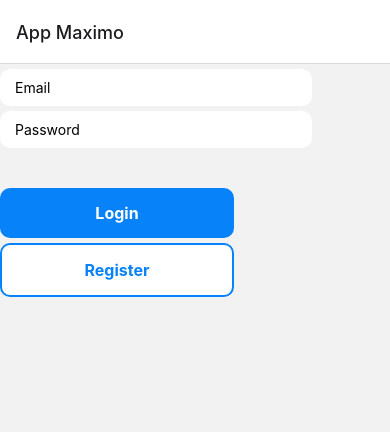
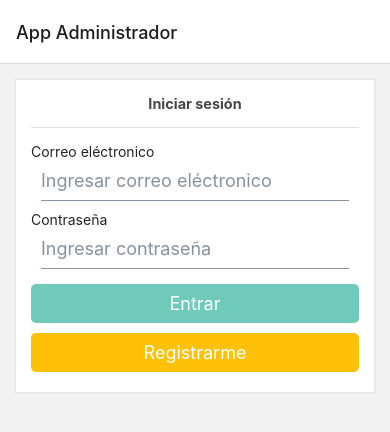
Before and after one commit to ProgrammerAuditore/app-react-native, a React Native app: screen /vistLogIn in a window 390 px wide. Shown: the top 432 px of the page. Built offline with nearby package versions, Linux system fonts and the light colour scheme; what react-native would draw is missing.

Commit message:
**** dev-app-administrador : Se agrego la funcion de registrarme

```diff
--- a/App.js
+++ b/App.js
@@ -14,20 +14,21 @@ import MenuPrincipal from './vistas/MenuPrincipal';
 import visDatos from './vistas/visDatos';
 import visMapa from './vistas/visMapa';
 import visLogin from './vistas/visLogin';
+import vistLogIn from './vistas/vistLogIn';
 
 
 function MyStack(){
     return (
         <Stack.Navigator>
-            <Stack.Screen name='visLogin' component={visLogin} options={{title:'App Maximo'}} />
-            <Stack.Screen name='visPrincipal' component={visPrincipal} options={{title:'App Maximo'}} />
-            <Stack.Screen name='visDetalleUsuario' component={visDetalleUsuario} options={{title:'App Maximo'}} />
-            <Stack.Screen name='visCrearUsuario' component={visCrearUsuario} options={{title:'App Maximo'}} />
-            <Stack.Screen name='vistListaUsuario' component={vistListaUsuario} options={{title:'App Maximo'}} />
-            <Stack.Screen name='visDistribucion' component={visDistribucion} options={{title:'App Maximo'}} />
-            <Stack.Screen name='MenuPrincipal' component={MenuPrincipal} options={{title:'App Maximo'}} />
-            <Stack.Screen name='visDatos' component={visDatos} options={{title:'App Maximo'}} />
-            <Stack.Screen name='visMapa' component={visMapa} options={{title:'App Maximo'}} />
+            <Stack.Screen name='vistLogIn' component={vistLogIn} options={{title:'App Administrador'}} />
+            <Stack.Screen name='visPrincipal' component={visPrincipal} options={{title:'App Administrador'}} />
+            <Stack.Screen name='visDetalleUsuario' component={visDetalleUsuario} options={{title:'App Administrador'}} />
+            <Stack.Screen name='visCrearUsuario' component={visCrearUsuario} options={{title:'App Administrador'}} />
+            <Stack.Screen name='vistListaUsuario' component={vistListaUsuario} options={{title:'App Administrador'}} />
+            <Stack.Screen name='visDistribucion' component={visDistribucion} options={{title:'App Administrador'}} />
+            <Stack.Screen name='MenuPrincipal' component={MenuPrincipal} options={{title:'App Administrador'}} />
+            <Stack.Screen name='visDatos' component={visDatos} options={{title:'App Administrador'}} />
+            <Stack.Screen name='visMapa' component={visMapa} options={{title:'App Administrador'}} />
         </Stack.Navigator>
     );
 }
--- /dev/null
+++ b/vistas/vistLogIn.js
@@ -0,0 +1,107 @@
+import React from 'react';
+import { StyleSheet, ScrollView, View, Alert } from 'react-native';
+import { Card, Input, Text, Button, Icon } from '@rneui/base';
+import { useState } from 'react';
+import firebase from '../firebase';
+const auth = firebase.auth;
+
+const vistLogIn = (props) => {
+
+  const [state, setState] = useState({
+    usuId: "Default",
+    usuPassword: "Default",
+    usuCorreo: "Default",
+  });
+
+  const handlerChangeText = (usuNombres, value) => {
+    setState({ ...state, [usuNombres]: value });
+    console.log(state);
+  }
+
+  const fncEntrar = async () => {
+    if (state.usuCorreo === '' || state.usuPassword === '') {
+      alert('Ingrese campos validos');
+    } else {
+      await auth.signInWithEmailAndPassword(state.usuCorreo, state.usuPassword)
+      .then(userCredentials => {
+        const user = userCredentials.user;
+        console.log('Logged in with:', user.email);
+        {props.navigation.navigate("visPrincipal")}
+      })
+      .catch(error => alert(error.message));
+    }
+  }
+
+  const fncRegistrarme = async () => {
+    if (state.usuCorreo === '' || state.usuPassword === '') {
+      alert('Ingrese campos validos');
+    } else {
+      await auth.createUserWithEmailAndPassword(state.usuCorreo, state.usuPassword)
+      .then(userCredentials => {
+        const user = userCredentials.user;
+        Alert("Usuario registrado exitosamente.");
+        console.log('Registered with:', user.email);
+      })
+      .catch(error => alert(error.message));
+    }
+  }
+
+  return (
+    <ScrollView>
+      <View style={{ flex: 1, flexDirection: "column" }}>
+        <Card>
+          <Card.Title>Iniciar sesión</Card.Title>
+          <Card.Divider></Card.Divider>
+
+          {/* Campo: Correo eléctronico */}
+          <View>
+            <Text>Correo eléctronico</Text>
+            <Input
+              onChangeText={(Valor) => handlerChangeText('usuCorreo', Valor)}
+              placeholder='Ingresar correo eléctronico'
+            ></Input>
+          </View>
+
+          {/* Campo: Contraseña */}
+          <View>
+            <Text>Contraseña</Text>
+            <Input
+              onChangeText={(Valor) => handlerChangeText('usuPassword', Valor)}
+              placeholder='Ingresar contraseña'
+            ></Input>
+          </View>
+
+          {/* Botón : Entrar */}
+          <Button
+            title="Entrar"
+            buttonStyle={{ backgroundColor: 'rgba(111, 202, 186, 1)' }}
+            containerStyle={{
+              marginVertical: 5,
+              borderRadius: 5,
+            }}
+            titleStyle={{ color: 'white', marginHorizontal: 20 }}
+            onPress={() => fncEntrar()}
+          />
+
+          {/* Botón : Registrarme */}
+          <Button
+            title="Registrarme"
+            buttonStyle={{ backgroundColor: 'rgba(255, 193, 7, 1)' }}
+            containerStyle={{
+              marginVertical: 5,
+              borderRadius: 5,
+            }}
+            titleStyle={{ color: 'white', marginHorizontal: 20 }}
+            onPress={() => fncRegistrarme()}
+          />
+
+        </Card>
+      </View>
+
+    </ScrollView>
+  );
+}
+
+export default vistLogIn;
+
+const styles = StyleSheet.create({});
```
